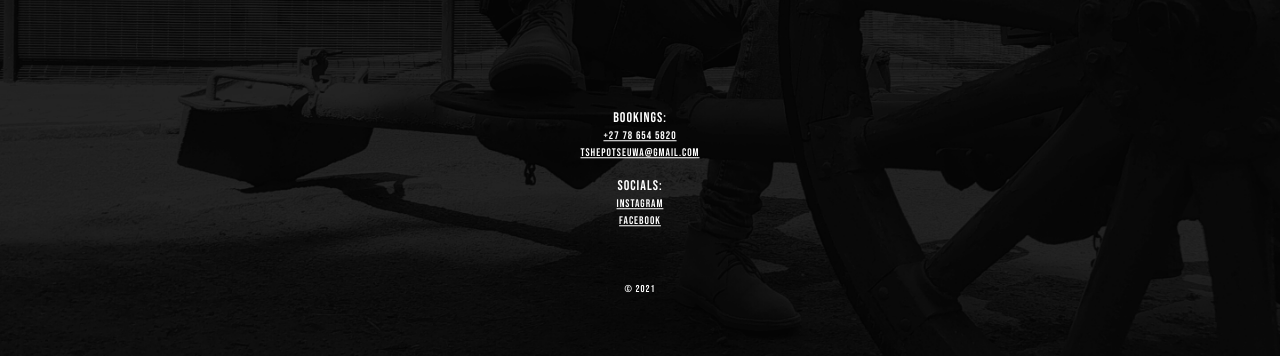
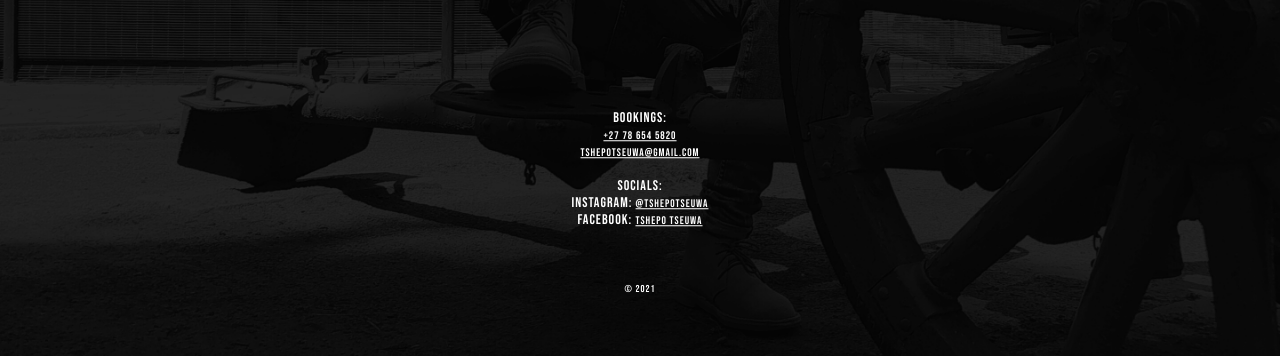
Before and after one commit to 57440/57448, a plain HTML site: page index.html in a window 1280 px wide. Shown: the part 444-800 px from the top of the page. Drawn offline with Linux system fonts and the light colour scheme.

Commit message:
Update index.html

```diff
--- a/index.html
+++ b/index.html
@@ -105,9 +105,9 @@ Bookings:
 <br>
 Socials:
 <br>
-<a href="https://www.instagram.com/tshepotseuwa/">Instagram</a>
+Instagram: <a href="https://www.instagram.com/tshepotseuwa/">@tshepotseuwa</a>
 <br>
-<a href="https://www.facebook.com/tshepotseuwaphotography/">Facebook</a>
+Facebook: <a href="https://www.facebook.com/tshepotseuwaphotography/">Tshepo Tseuwa</a>
 <br>
 <a href="https://www.twitter.com"></a>
 <br>
```
